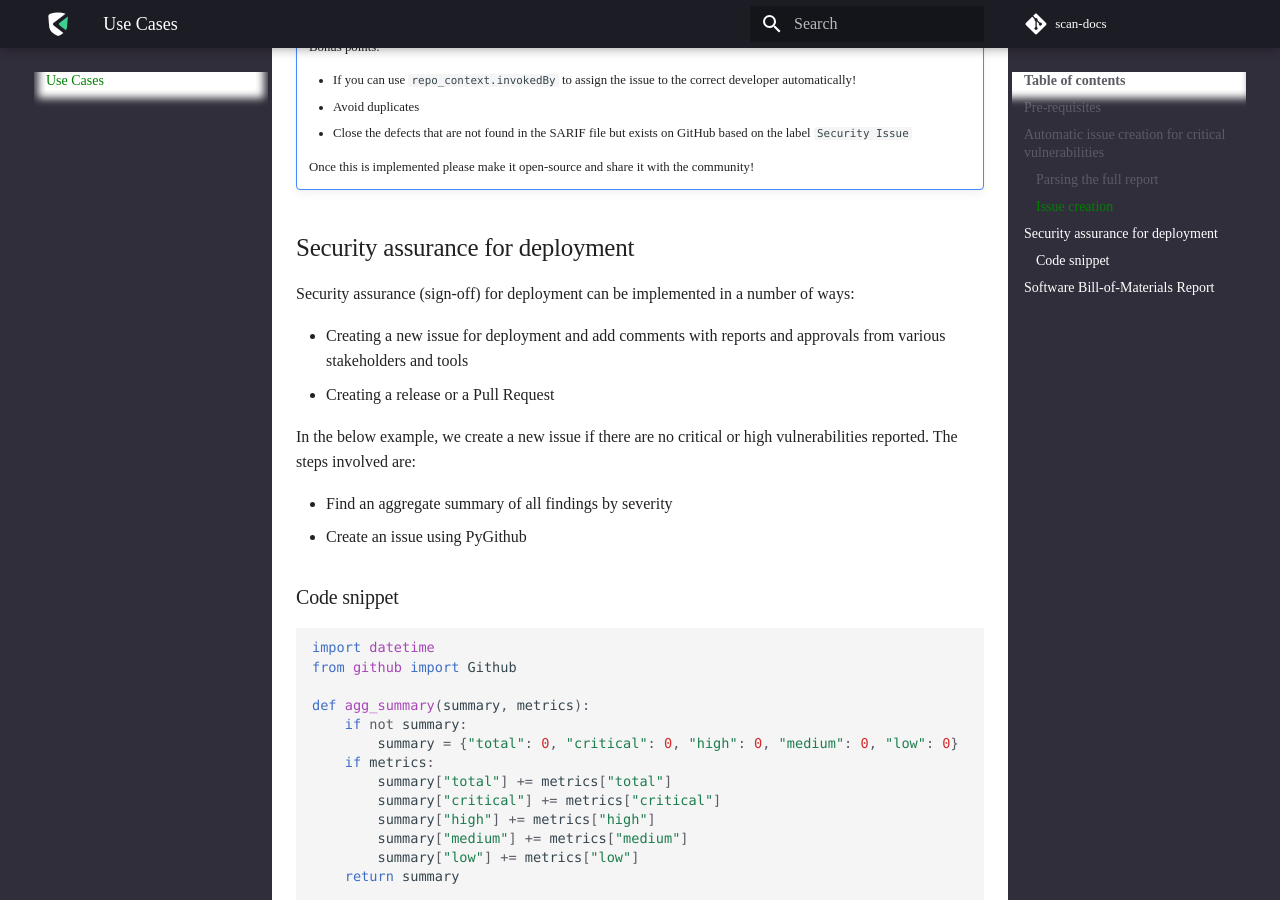
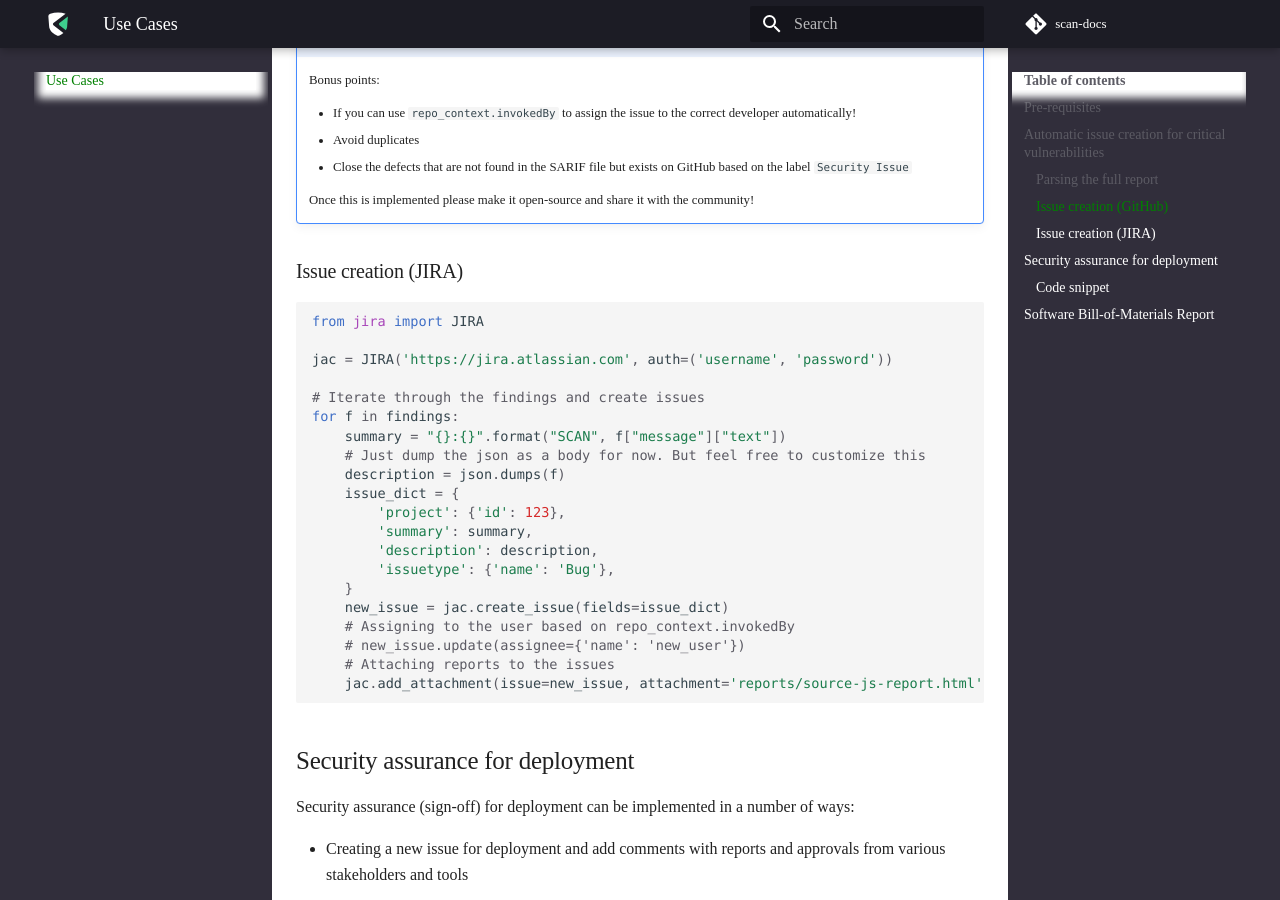
Before and after one commit to ShiftLeftSecurity/scan-docs, an MkDocs documentation site: the page built from docs/getting-started/use-cases.md, in a window 1280 px wide and 900 px high, scrolled down 2142 px. Built offline with MkDocs 1.6.1 and Material for MkDocs 9.7.7, drawn with Linux system fonts in a browser that asks for light colours; some web fonts are replaced; comment, search, counter and statistics services are not loaded; some of the changed text lies outside the part shown.

Commit message:
Jira example (#51)

````diff
--- a/docs/getting-started/use-cases.md
+++ b/docs/getting-started/use-cases.md
@@ -17,7 +17,8 @@ Here are some use cases, where scan can help with your DevSecOps process and sec
 The steps involved for this use case are:
 
 - Parse the full report from scan called `scan-full-report.json` and extract only the `critical` findings
-- Use [PyGithub](https://github.com/PyGithub/PyGithub) library to create an issue for each finding
+- Use [PyGithub](https://github.com/PyGithub/PyGithub) library (or)
+- Use [JIRA Python](https://jira.readthedocs.io/en/master/examples.html) to create an issue for each finding
 
 ### Parsing the full report
 
@@ -54,7 +55,7 @@ commit_sha = sarif_data["versionControlProvenance"]["revisionId"]
     Findings is a list of results dict. See result section under [SARIF Json](../integrations/sarif.md)
 
 
-### Issue creation
+### Issue creation (GitHub)
 
 With PyGithub, the below code snippet can be used to create GitHub issues.
 
@@ -90,6 +91,31 @@ for f in findings:
     - Close the defects that are not found in the SARIF file but exists on GitHub based on the label `Security Issue`
 
     Once this is implemented please make it open-source and share it with the community!
+
+### Issue creation (JIRA)
+
+```python
+from jira import JIRA
+
+jac = JIRA('https://jira.atlassian.com', auth=('username', 'password'))
+
+# Iterate through the findings and create issues
+for f in findings:
+    summary = "{}:{}".format("SCAN", f["message"]["text"])
+    # Just dump the json as a body for now. But feel free to customize this
+    description = json.dumps(f)
+    issue_dict = {
+        'project': {'id': 123},
+        'summary': summary,
+        'description': description,
+        'issuetype': {'name': 'Bug'},
+    }
+    new_issue = jac.create_issue(fields=issue_dict)
+    # Assigning to the user based on repo_context.invokedBy
+    # new_issue.update(assignee={'name': 'new_user'})
+    # Attaching reports to the issues
+    jac.add_attachment(issue=new_issue, attachment='reports/source-js-report.html')
+```
 
 ## Security assurance for deployment
 
@@ -172,7 +198,7 @@ if __name__ == "__main__":
 
 ## Software Bill-of-Materials Report
 
-Software Bill-of-Materials SBOM is automatically produced by scan as a pre-requisite for performing dependency scanning (`depscan`). This file is an xml file compatible with [CycloneDX 1.2 specification](https://cyclonedx.org/docs/1.2/) with a `bom` prefix. Refer to the [SBOM page](../integrations/sbom.md) for further information.
+Software Bill-of-Materials SBOM is automatically produced by scan as a pre-requisite for performing dependency scanning (`depscan`). These are in xml and JSON format compatible with [CycloneDX 1.2 specification](https://cyclonedx.org/docs/1.2/) with a `bom` prefix. Refer to the [SBOM page](../integrations/sbom.md) for further information.
 
 There are quite a number of scenarios why this report might be required by your security team:
 
@@ -180,7 +206,7 @@ There are quite a number of scenarios why this report might be required by your
 - To produce release notes and give credits for the community
 - To please their boss
 
-In the below example, we use XSLT and a bash command called `xsltproc` to produce a simple markdown table of packages and their license.
+In the below example, we use XSLT and a bash command called `xsltproc` to produce a simple markdown table of packages and their license. Feel free to use the json format too.
 
 - Create an XSLT file with the below and save it as `bom.xslt`
 
````
